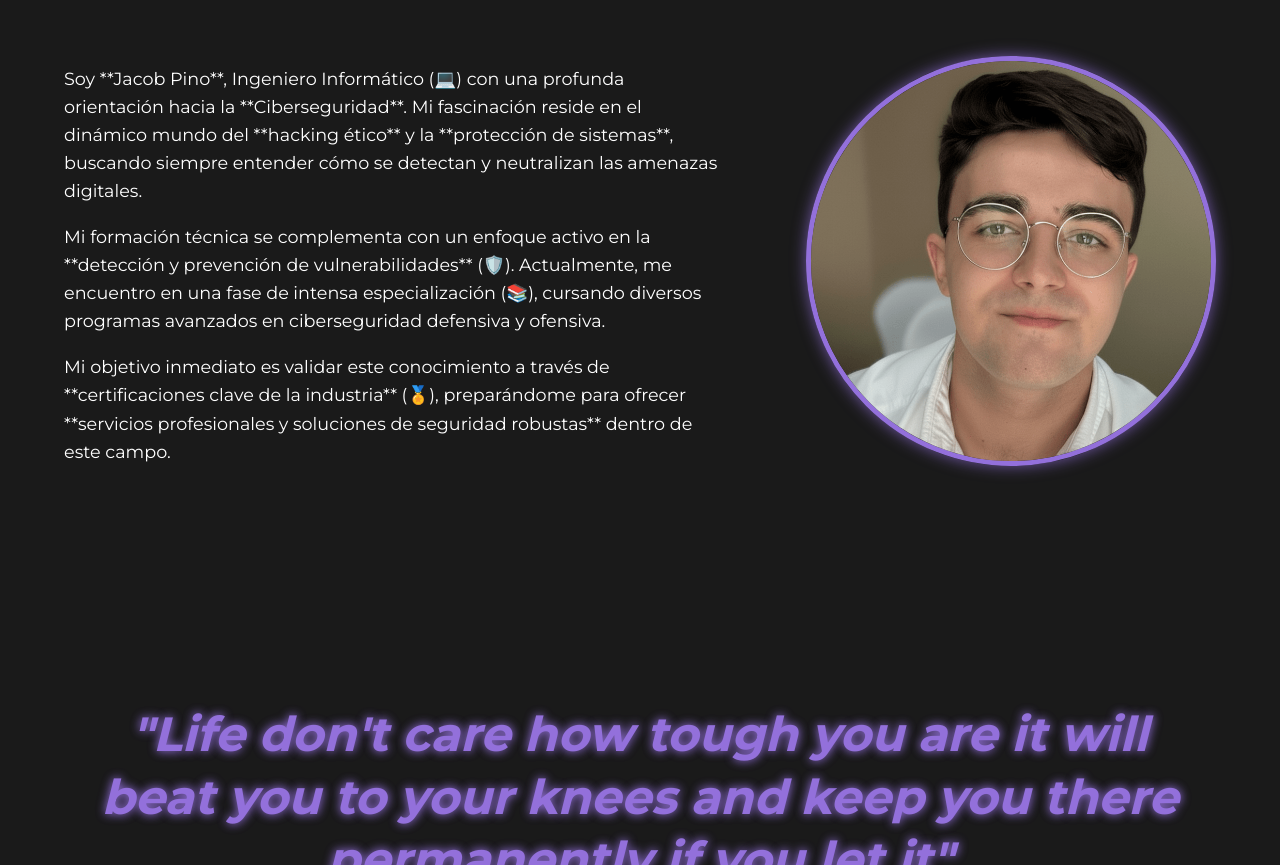
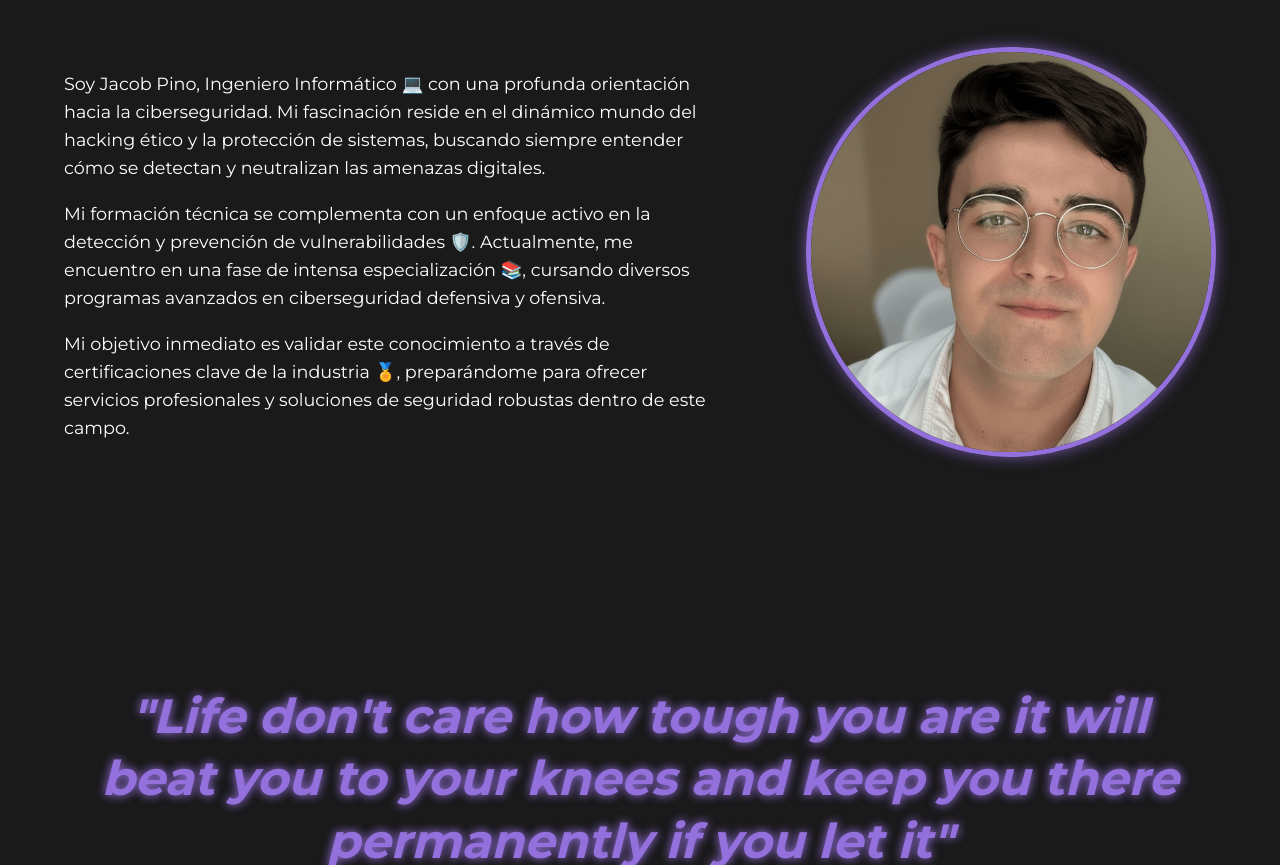
Before and after one commit to jpmorenito/portfolio, a plain HTML site: page index.html in a window 1280 px wide. Shown: the part 919-1784 px from the top of the page. Drawn offline with Linux system fonts and the light colour scheme.

Commit message:
Add files via upload

```diff
--- a/index.html
+++ b/index.html
@@ -48,13 +48,13 @@
             <div class="about-flex">
                 <div class="about-text">
                     <p>
-                        Soy **Jacob Pino**, Ingeniero Informático (💻) con una profunda orientación hacia la **Ciberseguridad**. Mi fascinación reside en el dinámico mundo del **hacking ético** y la **protección de sistemas**, buscando siempre entender cómo se detectan y neutralizan las amenazas digitales.
+                        Soy Jacob Pino, Ingeniero Informático 💻 con una profunda orientación hacia la ciberseguridad. Mi fascinación reside en el dinámico mundo del hacking ético y la protección de sistemas, buscando siempre entender cómo se detectan y neutralizan las amenazas digitales.
                     </p>
                     <p>
-                        Mi formación técnica se complementa con un enfoque activo en la **detección y prevención de vulnerabilidades** (🛡️). Actualmente, me encuentro en una fase de intensa especialización (📚), cursando diversos programas avanzados en ciberseguridad defensiva y ofensiva.
+                        Mi formación técnica se complementa con un enfoque activo en la detección y prevención de vulnerabilidades 🛡️. Actualmente, me encuentro en una fase de intensa especialización 📚, cursando diversos programas avanzados en ciberseguridad defensiva y ofensiva.
                     </p>
                     <p>
-                        Mi objetivo inmediato es validar este conocimiento a través de **certificaciones clave de la industria** (🏅), preparándome para ofrecer **servicios profesionales y soluciones de seguridad robustas** dentro de este campo.
+                        Mi objetivo inmediato es validar este conocimiento a través de certificaciones clave de la industria 🏅, preparándome para ofrecer servicios profesionales y soluciones de seguridad robustas dentro de este campo.
                     </p>
                 </div>
 
```
